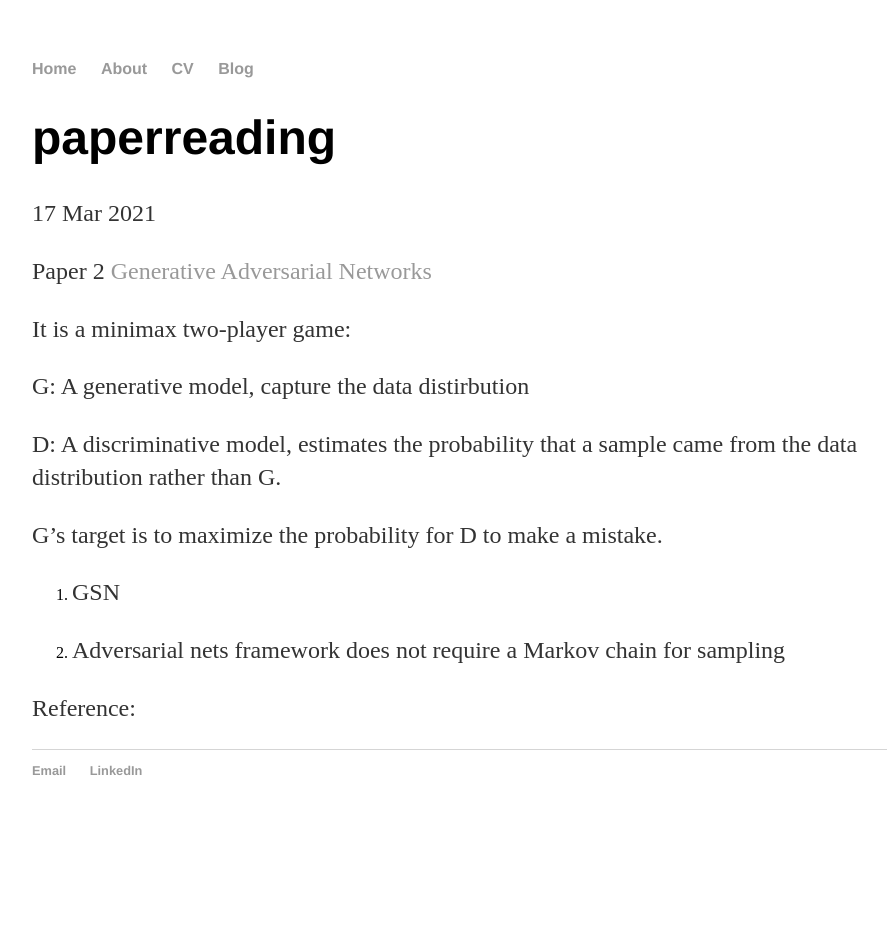
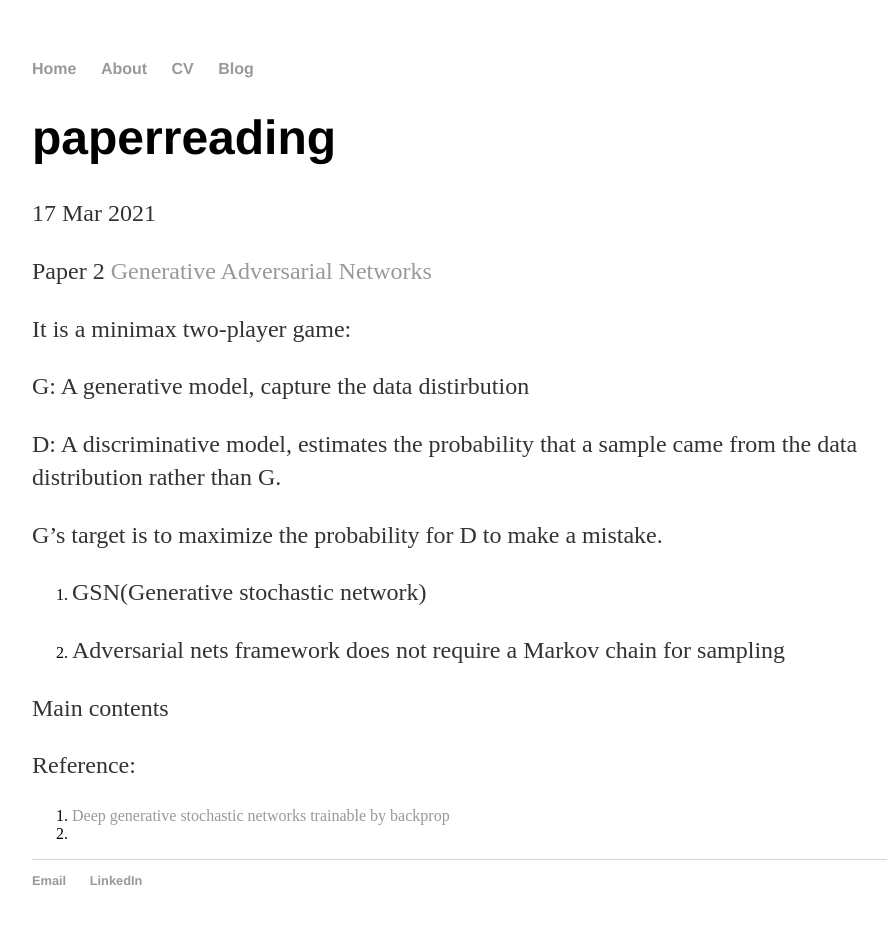
Before and after one commit to radarFudan/radarFudan.github.io, a Jekyll site: the page built from _posts/2021-03-17-paper-reading-GAN.md, in a window 1280 px wide. Shown: the whole page, without its empty margins (160-1047 px from the left). Built offline with Jekyll 4.4.1, drawn with Linux system fonts in a browser that asks for light colours; before the commit the page ends 900 px from its top, so only the background shows below that.

Commit message:
Update 2021-03-17-paper-reading-GAN.md

```diff
--- a/_posts/2021-03-17-paper-reading-GAN.md
+++ b/_posts/2021-03-17-paper-reading-GAN.md
@@ -15,8 +15,12 @@ D: A discriminative model, estimates the probability that a sample came from the
 
 G's target is to maximize the probability for D to make a mistake.
 
-1. GSN
+1. GSN(Generative stochastic network)
 
 2. Adversarial nets framework does not require a Markov chain for sampling
 
+Main contents
+
 Reference:
+1. [Deep generative stochastic networks trainable by backprop](https://arxiv.org/abs/1306.1091)
+2.
```
